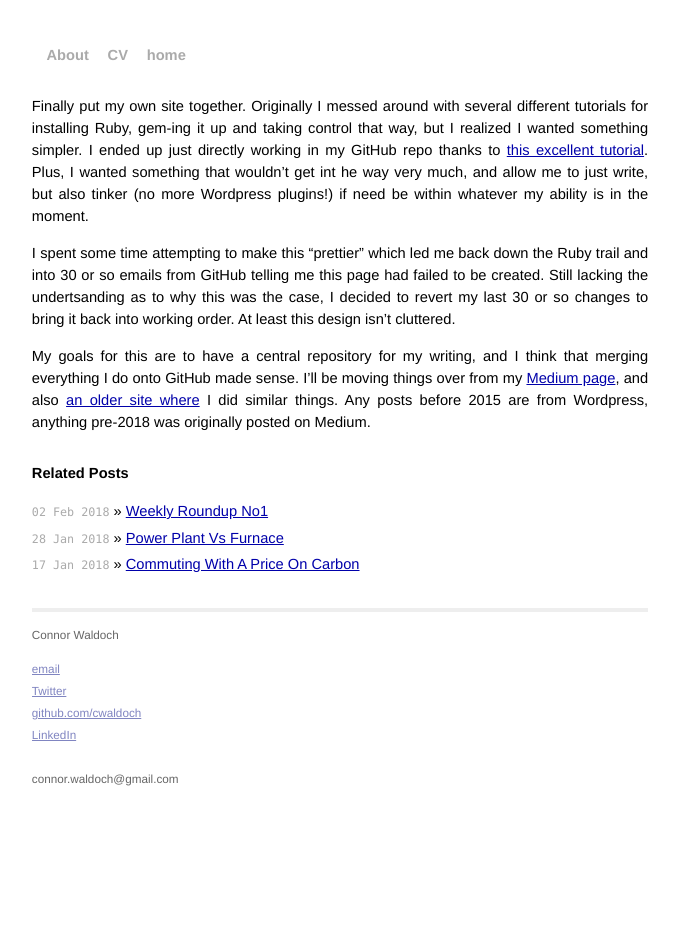
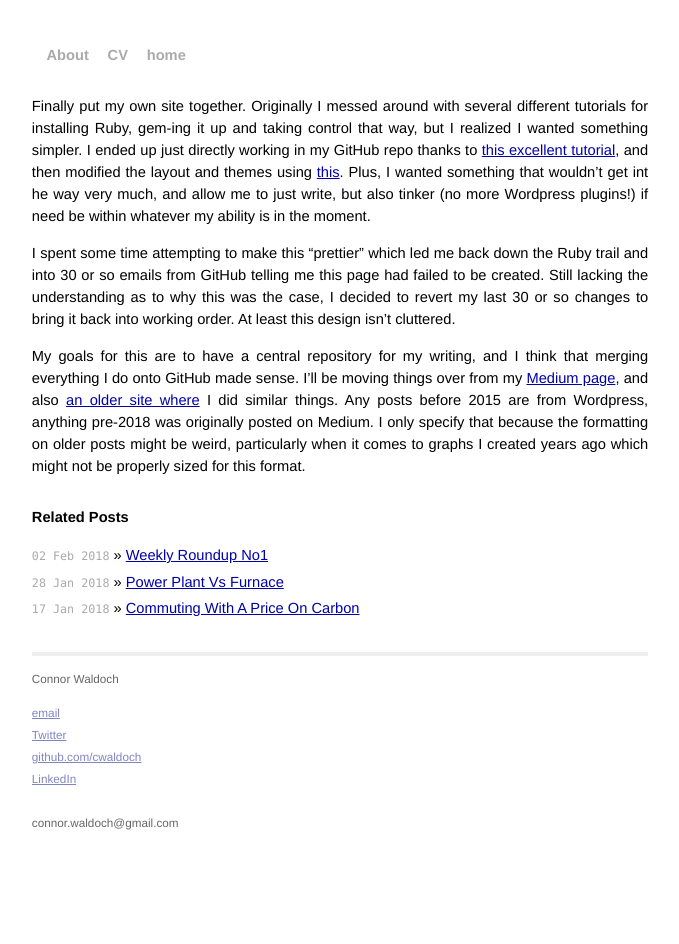
Before and after one commit to cwaldoch/cwaldoch.github.io, a Jekyll site: the page built from _posts/2018-01-29-site-launch.md, in a window 1280 px wide. Shown: the whole page, without its empty margins (300-979 px from the left). Built offline with Jekyll 4.4.1, drawn with Linux system fonts in a browser that asks for light colours.

Commit message:
Update 2018-01-29-site-launch.md

```diff
--- a/_posts/2018-01-29-site-launch.md
+++ b/_posts/2018-01-29-site-launch.md
@@ -4,8 +4,8 @@ title: "Initializing the blog"
 date: 2018-01-29
 ---
 
-Finally put my own site together. Originally I messed around with several different tutorials for installing Ruby, gem-ing it up and taking control that way, but I realized I wanted something simpler. I ended up just directly working in my GitHub repo thanks to [this  excellent tutorial](http://jmcglone.com/guides/github-pages/). Plus, I wanted something that wouldn't get int he way very much, and allow me to just write, but also tinker (no more Wordpress plugins!) if need be within whatever my ability is in the moment.
+Finally put my own site together. Originally I messed around with several different tutorials for installing Ruby, gem-ing it up and taking control that way, but I realized I wanted something simpler. I ended up just directly working in my GitHub repo thanks to [this  excellent tutorial](http://jmcglone.com/guides/github-pages/), and then modified the layout and themes using [this](https://github.com/mojombo/mojombo.github.io). Plus, I wanted something that wouldn't get int he way very much, and allow me to just write, but also tinker (no more Wordpress plugins!) if need be within whatever my ability is in the moment.
 
-I spent some time attempting to make this "prettier" which led me back down the Ruby trail and into 30 or so emails from GitHub telling me this page had failed to be created. Still lacking the undertsanding as to why this was the case, I decided to revert my last 30 or so changes to bring it back into working order. At least this design isn't cluttered.
+I spent some time attempting to make this "prettier" which led me back down the Ruby trail and into 30 or so emails from GitHub telling me this page had failed to be created. Still lacking the understanding as to why this was the case, I decided to revert my last 30 or so changes to bring it back into working order. At least this design isn't cluttered.
 
-My goals for this are to have a central repository for my writing, and I think that merging everything I do onto GitHub made sense. I'll be moving things over from my [Medium page](www.medium.com/@waldoch), and also [an older site where](www.btus.us) I did similar things. Any posts before 2015 are from Wordpress, anything pre-2018 was originally posted on Medium.
+My goals for this are to have a central repository for my writing, and I think that merging everything I do onto GitHub made sense. I'll be moving things over from my [Medium page](www.medium.com/@waldoch), and also [an older site where](www.btus.us) I did similar things. Any posts before 2015 are from Wordpress, anything pre-2018 was originally posted on Medium. I only specify that because the formatting on older posts might be weird, particularly when it comes to graphs I created years ago which might not be properly sized for this format.
```
